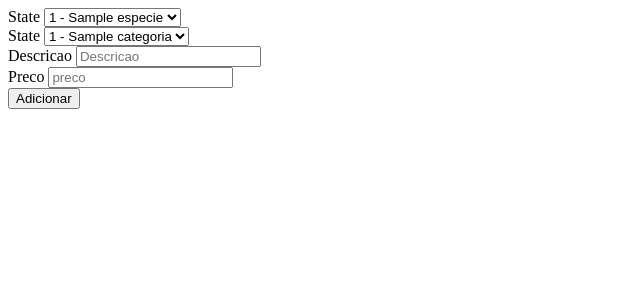
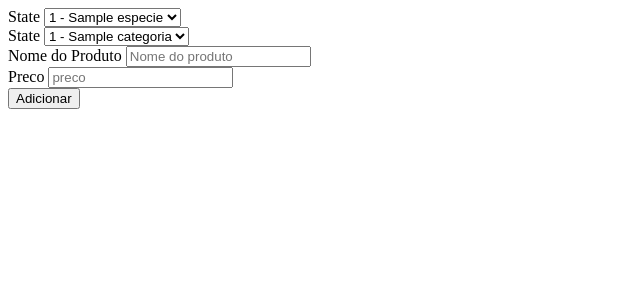
Before and after one commit to VeridianaAmaral/HamsterShop-PHP, a PHP site: the page made by mvc/views/produto.php in a window 1280 px wide. Shown: the top 300 px of the page, without its empty margins (0-640 px from the left). Run offline with PHP 8.4, Linux system fonts and the light colour scheme; tables that the repository leaves empty or names only in its code hold one stand-in row (values such as "Sample post"); the template is opened without the code that fills it: most values are stand-ins (such as "Sample title", 1, 10 or a date in 2020); some libraries are stand-ins or nearby versions.

```diff
--- a/mvc/views/produto.php
+++ b/mvc/views/produto.php
@@ -19,8 +19,8 @@
                 <?php endforeach; ?>
       </select>
     </div>
-      <label for="inputDescricaol4">Descricao</label>
-      <input type="text" class="form-control" id="inputDescricaol4" placeholder="Descricao" name = "descricao">
+      <label for="inputDescricaol4">Nome do Produto</label>
+      <input type="text" class="form-control" id="inputDescricaol4" placeholder="Nome do produto" name = "descricao">
     </div>
     <div class="form-group col-md-6">
       <label for="inputPreco4">Preco</label>
```
